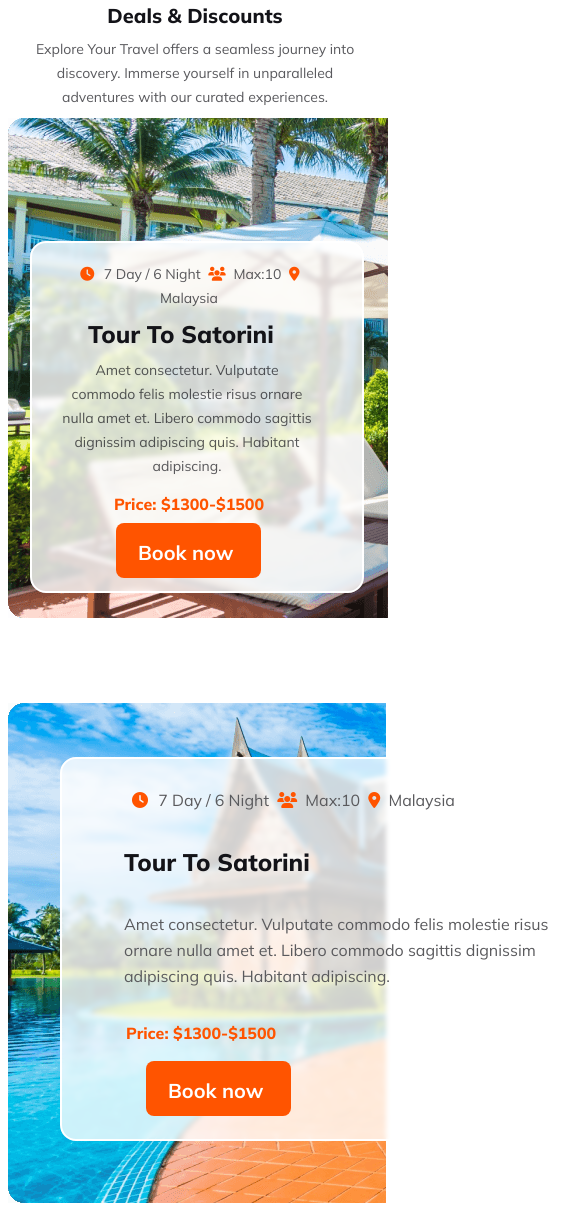
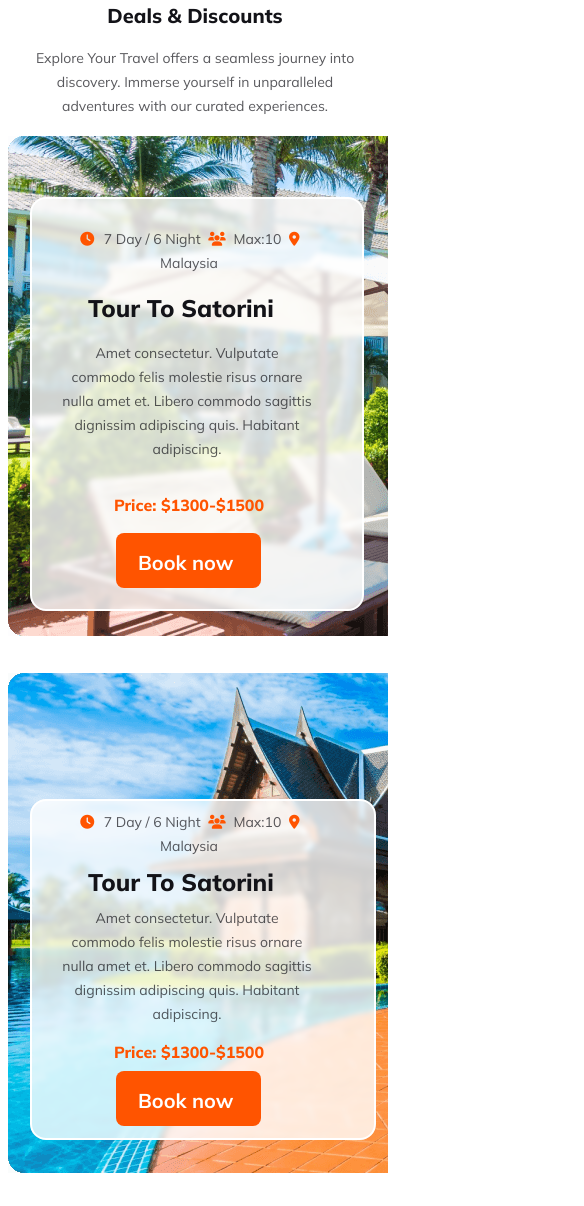
Before and after one commit to iamdoulat/assignment02, a plain HTML site: page index.html in a window 390 px wide. Shown: the part 4981-6187 px from the top of the page, 584 px wide, since content can reach past the window. Drawn offline with Linux system fonts and the light colour scheme.

Commit message:
all file update after feedback

```diff
--- a/style/responsive.css
+++ b/style/responsive.css
@@ -2,7 +2,6 @@
 @media only screen and (max-width: 600px) {
 body{
         font-family: 'Mulish', sans-serif;
-        max-width: 400px;
     }
     *{
         margin:2px;
@@ -73,7 +72,6 @@
 .hero-explore{
     font-size: 22px;
     padding: 32px 66px 0px 100px;
-
 }
 .hero-text{
     font-size: 14px;
@@ -303,9 +301,29 @@
     font-style: normal;
     font-weight: 400;
     line-height: 24px;
-    padding: 7px 18px;
+    padding: 16px 18px;
+}
+.deal-section2{
+    max-width: 1170px;
+    height: 470px;
+    margin: 0 auto;
+    margin-top: -30px;
+    margin-bottom: 235px;
+}
+
+.deal-section3{
+    max-width: 1170px;
+    height: 470px;
+    margin: 0 auto;
+    margin-top: -145px;
+    margin-bottom: 200px;
 }
 .Satorini {
+     width: 380px;
+    height: 500px;
+}
+
+.Satorini1 {
     width: 380px;
    height: 500px;
 }
@@ -315,7 +333,7 @@
 }
 .package1 {
     width: 310px;
-    height: 328px;
+    height: 390px;
     border-radius: 16px;
     border: 2px solid #FFF;
     background: rgba(255, 255, 255, 0.80);
@@ -341,6 +359,44 @@
 .package1 p {
     width: 250px;
 }
+
+.package2 {
+    width: 322px;
+    height: 337px;
+    border-radius: 16px;
+    border: 2px solid #FFF;
+    background: rgba(255, 255, 255, 0.80);
+    backdrop-filter: blur(2.5px);
+    padding: 0px 10px;
+    display: block;
+    position: absolute;
+    bottom: 31px;
+    left: 20px;
+}
+.package2 h3 {
+    color: #131318;
+    font-family: Mulish;
+    font-size: 24px;
+    font-style: normal;
+    font-weight: 800;
+    line-height: normal;
+    padding-top: 0px;
+    padding-left: 44px;
+    padding-bottom: 0px;
+    text-align: left;
+}
+.package2 p {
+    width: 250px;
+    color: rgba(19, 19, 24, 0.70);
+    text-align: center;
+    font-family: Mulish;
+    font-size: 14px;
+    font-style: normal;
+    font-weight: 400;
+    line-height: 24px;
+    padding: 7px 18px;
+}
+
 .package3 {
     width: 310px;
     height: 328px;
@@ -394,7 +450,7 @@
     width: 400px;
     height: 500px;
     margin: 0 auto;
-        margin-top: 30px;
+    margin-top: -120px;
     margin-bottom: 10px;
     flex-direction: column;
 }
--- a/style/style.css
+++ b/style/style.css
@@ -578,7 +578,7 @@ body{
     max-width: 1170px;
     height: 500px;
     margin: 0 auto;
-    margin-top: 52px;
+    margin-top: -120px;
     margin-bottom: 200px;
 }
 .deal-section1 .h2{
@@ -613,52 +613,6 @@ body{
     position: relative;
     margin-bottom: 0px;
 }
-.Satorini{
-    width: 100%;
-    height: 500px;
-    background-image: url(../images/group-39.png);
-    position: relative;
-    margin-bottom: 0px;
-}
-.package1{
-    width: 500px;
-    height: 360px;
-    border-radius: 16px;
-    border: 2px solid #FFF;
-    background: rgba(255, 255, 255, 0.80);
-    backdrop-filter: blur(2.5px);
-    padding: 10px 10px;
-    display: block;
-    position: absolute;
-    bottom: 60px;
-    right: 60px;
-}
-.package2{
-    width: 500px;
-    height: 360px;
-    border-radius: 16px;
-    border: 2px solid #FFF;
-    background: rgba(255, 255, 255, 0.80);
-    backdrop-filter: blur(2.5px);
-    padding: 10px 10px;
-    display: block;
-    position: absolute;
-    bottom: 60px;
-    left: 50px;
-}
-.package3{
-    width: 500px;
-    height: 360px;
-    border-radius: 16px;
-    border: 2px solid #FFF;
-    background: rgba(255, 255, 255, 0.80);
-    backdrop-filter: blur(2.5px);
-    padding: 10px 10px;
-    display: block;
-    position: absolute;
-    bottom: 60px;
-    right: 60px;
-}
 
 .deal-feature1{
     color: #5A5A5D;
@@ -683,6 +637,20 @@ body{
     font-style: normal;
     font-weight: 400;
     line-height: normal;
+}
+
+.package1{
+    width: 500px;
+    height: 360px;
+    border-radius: 16px;
+    border: 2px solid #FFF;
+    background: rgba(255, 255, 255, 0.80);
+    backdrop-filter: blur(2.5px);
+    padding: 10px 10px;
+    display: block;
+    position: absolute;
+    bottom: 60px;
+    right: 60px;
 }
 .package1 h3{
     color: #131318;
@@ -738,6 +706,20 @@ body{
     color: #FFF;
 }
 
+
+.package2{
+    width: 500px;
+    height: 360px;
+    border-radius: 16px;
+    border: 2px solid #FFF;
+    background: rgba(255, 255, 255, 0.80);
+    backdrop-filter: blur(2.5px);
+    padding: 10px 10px;
+    display: block;
+    position: absolute;
+    bottom: 60px;
+    left: 50px;
+}
 .package2 h3{
     color: #131318;
     font-family: Mulish;
@@ -770,6 +752,20 @@ body{
     font-style: normal;
     font-weight: 800;
     line-height: normal;
+}
+
+.package3{
+    width: 500px;
+    height: 360px;
+    border-radius: 16px;
+    border: 2px solid #FFF;
+    background: rgba(255, 255, 255, 0.80);
+    backdrop-filter: blur(2.5px);
+    padding: 10px 10px;
+    display: block;
+    position: absolute;
+    bottom: 60px;
+    right: 60px;
 }
 .package3 h3{
     color: #131318;
```
Lines whose indentation alone changed are shown as unchanged.
